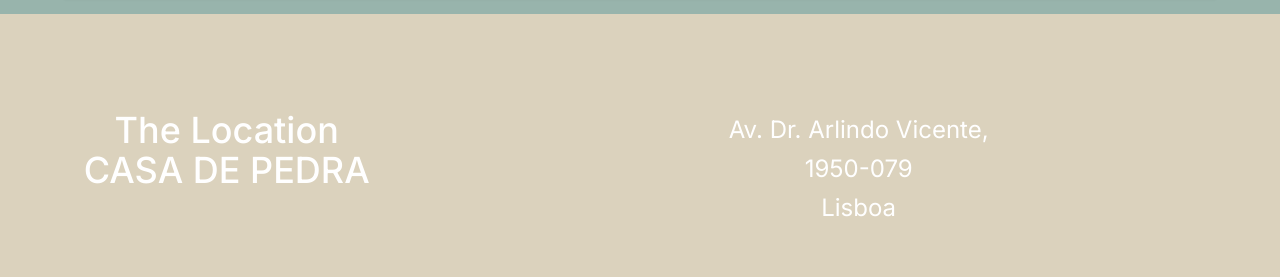
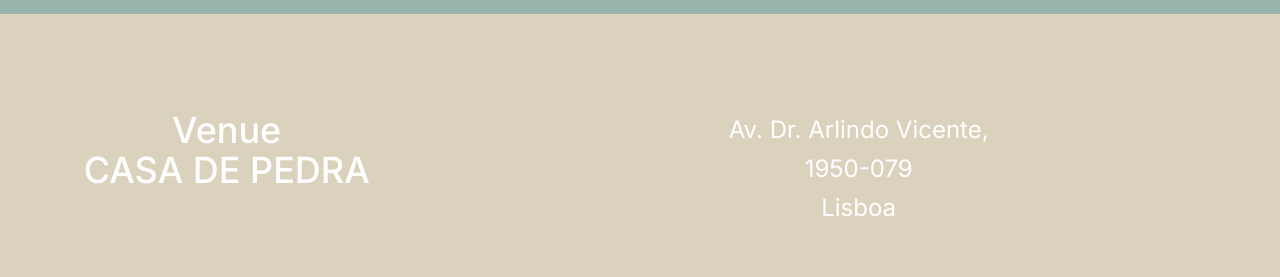
Before and after one commit to Mani007/w3w, a Next.js app: page / in a window 1280 px wide. Shown: the part 2082-2359 px from the top of the page. Built offline with nearby package versions, Linux system fonts and the light colour scheme.

Commit message:
padding adjusted

```diff
--- a/src/app/components/Venue.jsx
+++ b/src/app/components/Venue.jsx
@@ -8,7 +8,7 @@ function Venue() {
     <section  className="text-gray-600 body-font">
   <div className="container px-5 py-24 mx-auto flex flex-wrap">
     <div className="flex w-full text-center mb-20 flex-wrap">
-      <h1 className="sm:text-4xl text-4xl font-medium title-font text-white lg:w-1/3 lg:mb-0 mb-4">The Location <br />CASA DE PEDRA</h1>
+      <h1 className="sm:text-4xl text-4xl px-10 font-medium title-font text-white lg:w-1/3 lg:mb-0 mb-4">Venue <br />CASA DE PEDRA</h1>
 
       <p className="lg:pl-6 lg:w-2/3 mx-auto  text-white text-bold leading-relaxed text-2xl">Av. Dr. Arlindo Vicente, <br /> 1950-079 <br />Lisboa</p>
     </div>
```
